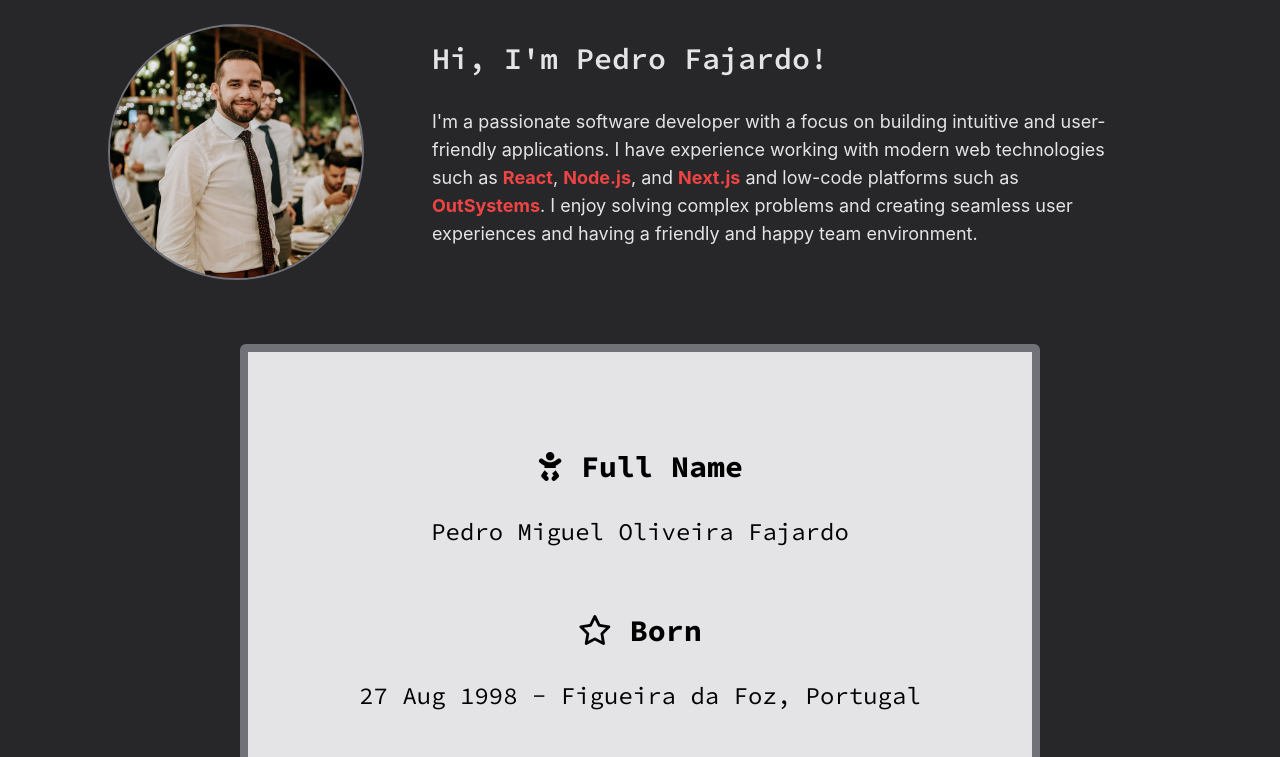
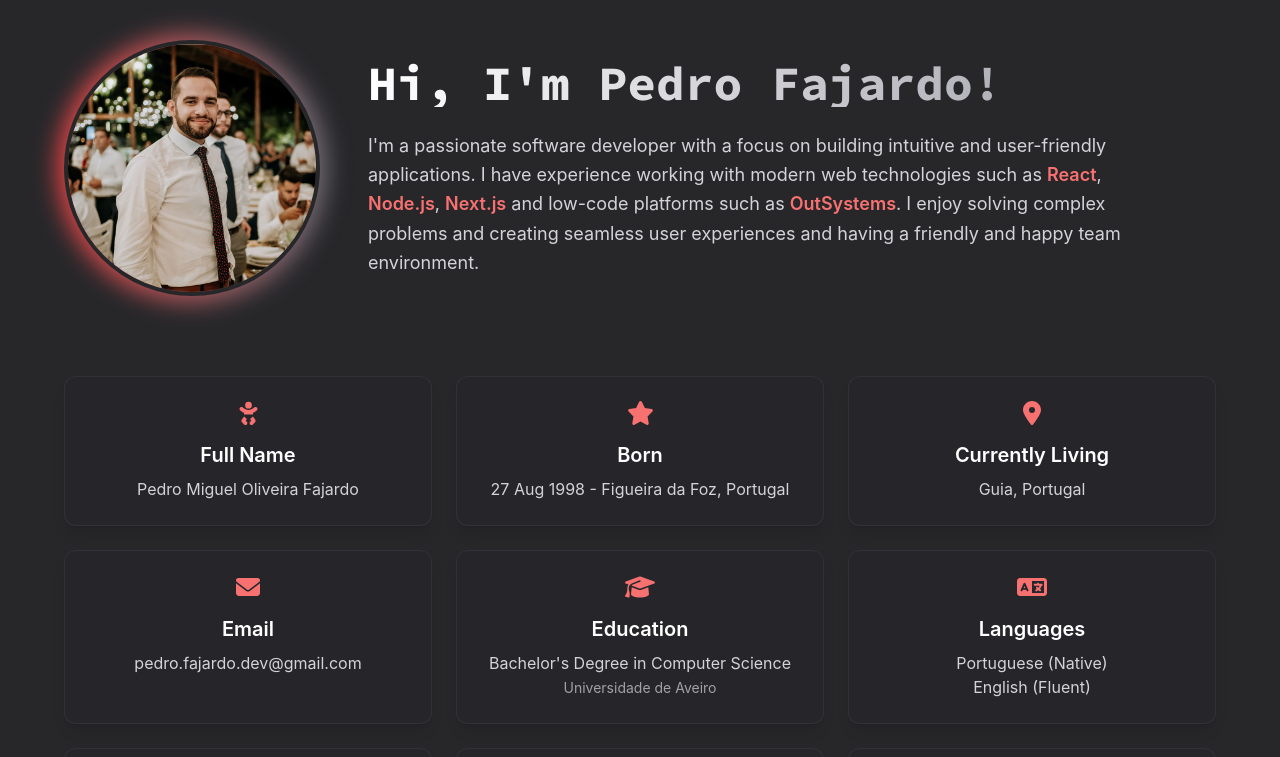
Before and after one commit to pedro-fajardo/pedro-profile-website, a React (Create React App) app: page / in a window 1280 px wide. Shown: the part 840-1597 px from the top of the page. Built offline with nearby package versions, Linux system fonts and the light colour scheme.

Commit message:
updated introduction and styling

```diff
--- a/src/components/Experience/Experience.js
+++ b/src/components/Experience/Experience.js
@@ -79,7 +79,7 @@ const Experience = () => {
 	const [activeExperience, setActiveExperience] = useState(0);
 
 	return (
-		<section className="py-24" id="experience">
+		<section className="pt-24" id="experience">
 			<div className="container mx-auto px-4 max-w-4xl">
 				<motion.h2
 					className="text-3xl sm:text-4xl font-semibold mb-12 text-center text-zinc-300 font-sourceCode"
--- a/src/components/FloatingHamburguerMenu.js
+++ b/src/components/FloatingHamburguerMenu.js
@@ -47,39 +47,39 @@ const FloatingHamburgerMenu = () => {
 	};
 
 	const itemVariants = {
-		open: { opacity: 1, y: 0 },
-		closed: { opacity: 0, y: -10 }
+		open: { opacity: 1},
+		closed: { opacity: 0 }
 	};
 
 	return (
 		<div className="fixed top-4 left-4 z-50">
 			<button
-				className="bg-transparent text-white p-4 rounded-full hover:bg-zinc-700 transition focus:outline-none"
+				className="bg-zinc-800/70 backdrop-blur-sm text-white p-3.5 rounded-xl hover:bg-zinc-700/80 transition-all duration-300 focus:outline-none focus:ring-2 focus:ring-zinc-400 shadow-lg"
 				onClick={toggleMenu}
 				aria-label="Menu"
 			>
-				<FontAwesomeIcon icon={faBars} className="text-xl w-6 h-6" />
+				<FontAwesomeIcon icon={faBars} className="text-xl w-5 h-5" />
 			</button>
 
 			<AnimatePresence>
 				{isOpen && (
 					<motion.div
-						className="bg-zinc-600 rounded shadow-lg py-2 w-54"
+						className="absolute top-16 bg-zinc-800/90 backdrop-blur-md rounded-xl shadow-xl py-3 w-64 border border-zinc-700/50"
 						initial="closed"
 						animate="open"
 						exit="closed"
 						variants={menuVariants}
 					>
-						<ul className="flex flex-col space-y-2">
+						<ul className="flex flex-col space-y-1">
 							{menuOptions.map((option, index) => (
 								<motion.li
 									key={index}
-									className="px-4 py-2 flex items-center space-x-3 cursor-pointer hover:bg-zinc-500 transition-colors"
+									className="mx-2 px-4 py-2.5 flex items-center space-x-3 cursor-pointer hover:bg-zinc-700/70 rounded-lg transition-all duration-200"
 									onClick={() => handleComponentScroll(option.scrollInto)}
 									variants={itemVariants}
 								>
-									<FontAwesomeIcon icon={option.icon} className="text-zinc-200" />
-									<span className="text-zinc-200">{option.text}</span>
+									<FontAwesomeIcon icon={option.icon} className="text-zinc-300 w-5 h-5" />
+									<span className="text-zinc-200 font-medium">{option.text}</span>
 								</motion.li>
 							))}
 						</ul>
--- a/src/components/IntroductionComponent.js
+++ b/src/components/IntroductionComponent.js
@@ -1,7 +1,6 @@
 import React from "react";
 import { FontAwesomeIcon } from '@fortawesome/react-fontawesome';
-import { faBaby, faGraduationCap, faLocationDot } from '@fortawesome/free-solid-svg-icons';
-import { faEnvelope, faStar } from "@fortawesome/free-regular-svg-icons";
+import { faBaby, faGraduationCap, faLocationDot, faEnvelope, faStar, faLanguage, faBriefcase, faLaptop, faClock } from '@fortawesome/free-solid-svg-icons';
 import { motion } from 'framer-motion';
 import { useInView } from 'react-intersection-observer';
 
@@ -10,68 +9,83 @@ const IntroductionComponent = () => {
 
 	const containerVariants = {
 		hidden: { opacity: 0 },
-		visible: { opacity: 1, transition: { staggerChildren: 0.2 } }
+		visible: { opacity: 1, transition: { staggerChildren: 0.3 } }
 	};
 
 	const itemVariants = {
-		hidden: { opacity: 0, y: 20 },
-		visible: { opacity: 1, y: 0 }
+		hidden: { opacity: 0, y: 30 },
+		visible: { opacity: 1, y: 0, transition: { duration: 0.6 } }
 	};
 
 	return (
-		<>
+		<div className="min-h-screen pt-20 px-4 bg-zinc-800">
 			<motion.div
-				className="flex flex-col md:flex-row items-center justify-center p-16 text-white"
+				className="max-w-6xl mx-auto"
 				initial="hidden"
 				animate={inView ? "visible" : "hidden"}
 				variants={containerVariants}
 				ref={ref}
 			>
-				<motion.div className="md:w-1/3 mb-6 md:mb-0" variants={itemVariants}>
-					<img
-						src={`${process.env.PUBLIC_URL}/images/PedroFajardo.jpg`}
-						alt="Pedro Fajardo"
-						className="w-64 h-64 rounded-full object-cover mx-auto border-2 border-zinc-500 hover:scale-105 transition-transform duration-300"
-					/>
+				<motion.div className="flex flex-col md:flex-row items-center gap-12 mb-20" variants={itemVariants}>
+					<div className="relative">
+						<div className="absolute -inset-1.5 bg-gradient-to-r from-red-500 to-zinc-500 rounded-full blur-md"></div>
+						<img
+							src={`${process.env.PUBLIC_URL}/images/PedroFajardo.jpg`}
+							alt="Pedro Fajardo"
+							className="relative w-64 h-64 rounded-full object-cover border-4 border-zinc-800 hover:scale-105 transition-transform duration-300"
+						/>
+					</div>
+
+					<div className="md:w-2/3 text-center md:text-left space-y-6">
+						<h2 className="text-4xl md:text-5xl font-bold bg-gradient-to-r from-white to-zinc-400 bg-clip-text text-transparent font-sourceCode">
+							Hi, I'm Pedro Fajardo!
+						</h2>
+						<p className="text-lg text-zinc-300 leading-relaxed">
+							I'm a passionate software developer with a focus on building
+							intuitive and user-friendly applications. I have experience working
+							with modern web technologies such as{' '}
+							<span className="text-red-400 font-semibold">React</span>,{' '}
+							<span className="text-red-400 font-semibold">Node.js</span>,{' '}
+							<span className="text-red-400 font-semibold">Next.js</span> and low-code platforms such as{' '}
+							<span className="text-red-400 font-semibold">OutSystems</span>. I
+							enjoy solving complex problems and creating seamless user experiences and having a friendly and happy team environment.
+						</p>
+					</div>
 				</motion.div>
 
-				<motion.div className="md:w-2/3 md:ml-6 md:mr-24 text-zinc-200 text-center md:text-left" variants={itemVariants}>
-					<h2 className="text-3xl font-semibold mb-8 font-sourceCode">Hi, I'm Pedro Fajardo!</h2>
-					<p className="mb-4 text-lg">
-						I'm a passionate software developer with a focus on building
-						intuitive and user-friendly applications. I have experience working
-						with modern web technologies such as <b className="text-red-500 hover:text-red-400 transition-colors">React</b>, <b className="text-red-500 hover:text-red-400 transition-colors">Node.js</b>,
-						and <b className="text-red-500 hover:text-red-400 transition-colors">Next.js</b> and low-code platforms such as <b className="text-red-500 hover:text-red-400 transition-colors">OutSystems</b>. I
-						enjoy solving complex problems and creating seamless user experiences and having a friendly and happy team environment.
-					</p>
+				<motion.div
+					className="grid md:grid-cols-2 lg:grid-cols-3 gap-6 mt-12"
+					variants={itemVariants}
+				>
+					{[
+						{ icon: faBaby, title: "Full Name", content: "Pedro Miguel Oliveira Fajardo" },
+						{ icon: faStar, title: "Born", content: "27 Aug 1998 - Figueira da Foz, Portugal" },
+						{ icon: faLocationDot, title: "Currently Living", content: "Guia, Portugal" },
+						{ icon: faEnvelope, title: "Email", content: "pedro.fajardo.dev@gmail.com" },
+						{ icon: faGraduationCap, title: "Education",
+						  content: <>Bachelor's Degree in Computer Science<br/><span className="text-sm text-zinc-400">Universidade de Aveiro</span></> },
+						{ icon: faLanguage, title: "Languages",
+						  content: <>Portuguese (Native)<br/>English (Fluent)</> },
+						{ icon: faBriefcase, title: "Experience",
+						  content: "5+ Years in Software Development" },
+						{ icon: faLaptop, title: "Work Preference",
+						  content: "Remote / Hybrid" },
+						{ icon: faClock, title: "Timezone",
+						  content: "GMT/UTC (Lisbon)" },
+					].map((item, index) => (
+						<motion.div
+							key={index}
+							className="bg-zinc-800/50 backdrop-blur-sm border border-zinc-700/50 rounded-xl p-6 hover:bg-zinc-700/50 transition-all duration-300 shadow-lg hover:shadow-xl flex flex-col items-center text-center"
+							whileHover={{ scale: 1.05 }}
+						>
+							<FontAwesomeIcon icon={item.icon} className="text-red-400 text-2xl mb-4" />
+							<h3 className="text-xl font-semibold text-white mb-2">{item.title}</h3>
+							<p className="text-zinc-300">{item.content}</p>
+						</motion.div>
+					))}
 				</motion.div>
 			</motion.div>
-			<div className="w-full font-sourceCode pb-16">
-				<motion.div
-					className="bg-zinc-200 mx-4 md:mx-60 py-14 md:py-24 px-8 md:px-24 border-8 bg-zinc-200 border-zinc-500 rounded-md text-center justify-items-center"
-					initial={{ opacity: 0, y: 50 }}
-					animate={inView ? { opacity: 1, y: 0 } : {}}
-					transition={{ delay: 0.5 }}
-				>
-					<h2 className="text-2xl md:text-3xl font-bold pb-8"><FontAwesomeIcon icon={faBaby}></FontAwesomeIcon> Full Name</h2>
-					<p className="text-xl md:text-2xl pb-10 md:pb-16">Pedro Miguel Oliveira Fajardo</p>
-
-					<h2 className="text-2xl md:text-3xl font-bold pb-8"><FontAwesomeIcon icon={faStar}></FontAwesomeIcon> Born</h2>
-					<p className="text-xl md:text-2xl pb-10 md:pb-16">27 Aug 1998 - Figueira da Foz, Portugal</p>
-
-					<h2 className="text-2xl md:text-3xl font-bold pb-8"><FontAwesomeIcon icon={faLocationDot}></FontAwesomeIcon> Currently Living</h2>
-					<p className="text-xl md:text-2xl pb-10 md:pb-16">Guia, Portugal</p>
-
-					<h2 className="text-2xl md:text-3xl font-bold pb-8"><FontAwesomeIcon icon={faEnvelope}></FontAwesomeIcon> Email</h2>
-					<p className="text-xl md:text-2xl pb-10 md:pb-16 break-words">pedro.fajardo.dev@gmail.com</p>
-
-					<h2 className="text-2xl md:text-3xl font-bold pb-8"><FontAwesomeIcon icon={faGraduationCap}></FontAwesomeIcon> Degree</h2>
-					<p className="text-xl md:text-2xl">Bachelor's Degree in Computer Science</p>
-					<p className="text-md">Universidade de Aveiro</p>
-				</motion.div>
-			</div>
-		</>
-
+		</div>
 	);
 };
 
--- a/src/components/projects/ProjectList.js
+++ b/src/components/projects/ProjectList.js
@@ -52,7 +52,7 @@ const ProjectList = () => {
 	}, []);
 
 	return (
-		<section className="py-12 md:py-24 bg-zinc-800 font-sourceCode relative overflow-visible">
+		<section className="pt-12 md:pt-24 bg-zinc-800 font-sourceCode relative overflow-visible">
 			<div className="container mx-auto px-4">
 				<h2 className="text-2xl md:text-4xl font-semibold mb-8 md:mb-16 text-center text-zinc-300">
 					Some of the projects I've made
```
